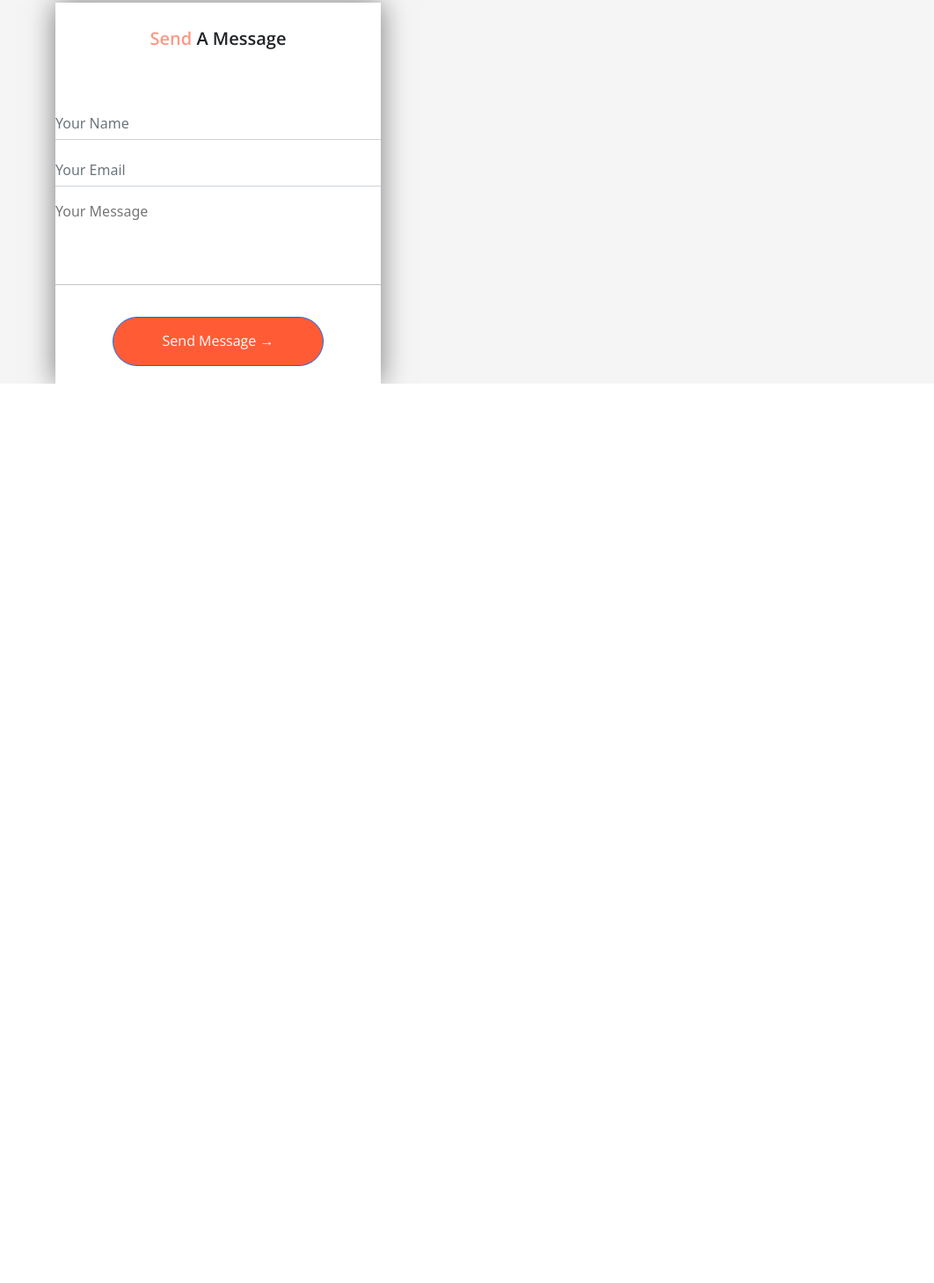
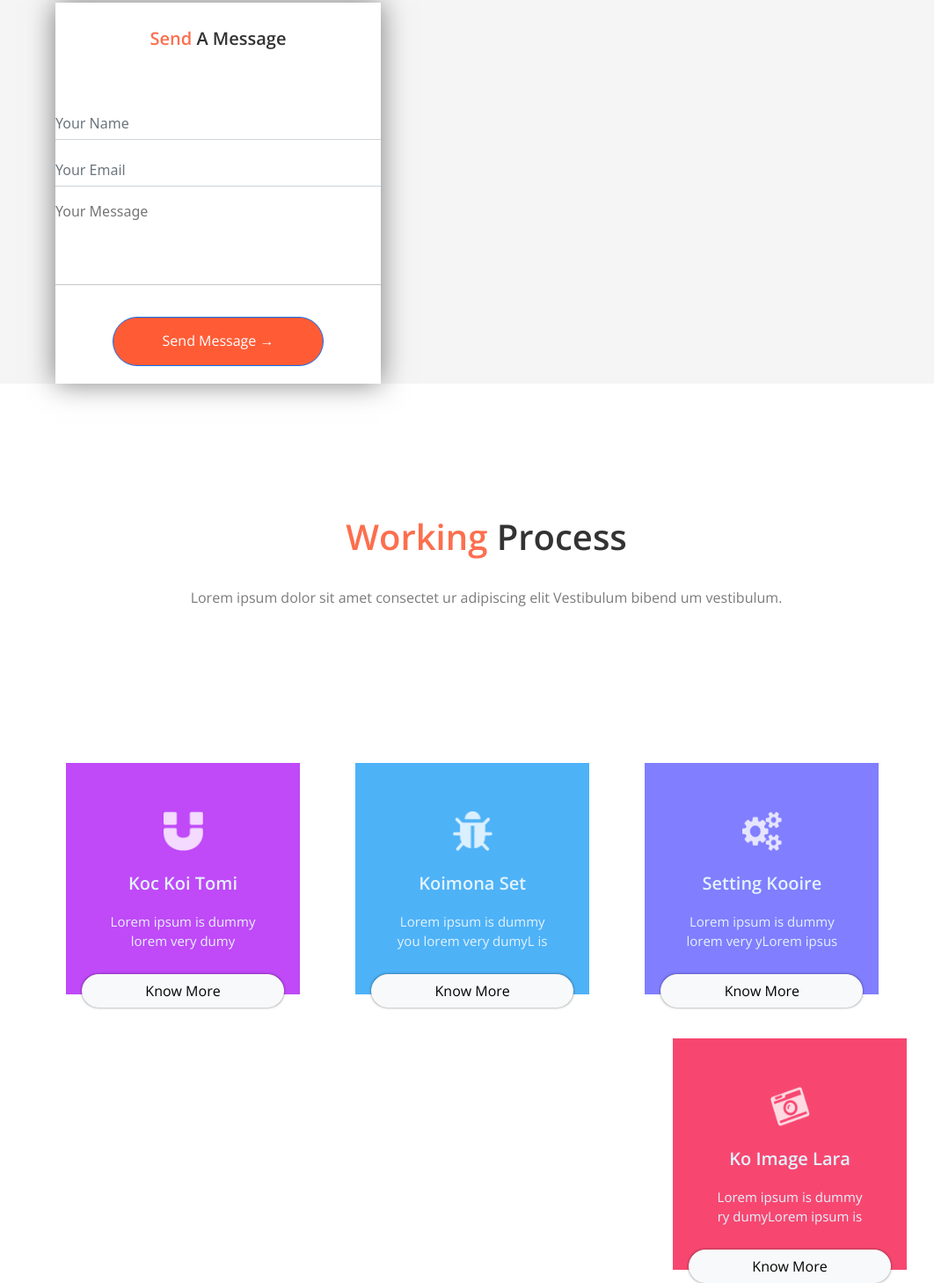
Before and after one commit to AlxMorgen/smart-agency-landing-page, a website: page index.html in a window 1280 px wide. Shown: the part 486-1944 px from the top of the page at 88% size, without its empty margins (87-1149 px from the left). Before the commit the page ends 922 px from the top, so only its background shows below. Drawn offline with nearby package versions, Linux system fonts and the light colour scheme.

Commit message:
Добавил второй блок под высокое разрешение

```diff
--- a/index.html
+++ b/index.html
@@ -10,8 +10,11 @@
     <link rel="stylesheet" href="style.css">
   </head>
   <body>
-      <nav class="navbar sticky-top navbar-light">
-          <div class="container" style="margin-left: 138px;">
+    <!--Header-->
+
+
+    <nav class="navbar sticky-top navbar-light">
+          <div class="container-fluid" style="margin-left: 138px; margin-right: 138px;">
               <a href="" class="navbar-brand"><orange>S</orange>mart</a>
               <button class="navbar-toggler" type="button" data-bs-toggle="collapse" data-bs-target="#navbarContent" aria-controls="navbarContent" aria-expanded="false" style="margin-right: 70px;">
                   <span class="navbar-toggler-icon"></span>
@@ -71,6 +74,85 @@
       </div>
 
 
+     <!--Working-->
+<div class="container-fluid">
+  <div class="worktitle">
+    <h1 class=""><orange>Working</orange> Process</h1>
+    <p class="">Lorem ipsum dolor sit amet consectet ur adipiscing elit  Vestibulum bibend um vestibulum.</p>
+  </div>
+
+    <div class="row" style="padding-top: 110px;
+    margin-left: 150px;
+    margin-right: 150px;">
+      <div class="col-3 work1">
+
+          <div class="workimg">
+            <img class="imgwork" src="png/work1.png" alt="imgwork">
+          </div>
+          <div class="worktitle">
+            <h2>Koc Koi Tomi</h2>
+          </div>
+          <div class="worktext">
+            <p>Lorem ipsum is dummy lorem very dumy</p>
+          </div>
+          <div class="workbtn">
+            <button type="button" class="btn btn-light">Know More</button>
+          </div>
+
+      </div>
+      <div class="col-3 work2">
+
+          <div class="workimg">
+            <img class="imgwork" src="png/beatle.png" alt="imgwork">
+          </div>
+          <div class="worktitle">
+            <h2>Koimona Set</h2>
+          </div>
+          <div class="worktext">
+            <p>Lorem ipsum is dummy you   lorem very dumyL is </p>
+          </div>
+          <div class="workbtn">
+            <button type="button" class="btn btn-light">Know More</button>
+          </div>
+
+      </div>
+      <div class="col-3 work3">
+
+          <div class="workimg">
+            <img class="imgwork" src="png/setting.png" alt="imgwork">
+          </div>
+          <div class="worktitle">
+            <h2>Setting Kooire</h2>
+          </div>
+          <div class="worktext">
+            <p>Lorem ipsum is dummy lorem very yLorem ipsus </p>
+          </div>
+          <div class="workbtn">
+            <button type="button" class="btn btn-light">Know More</button>
+          </div>
+
+      </div>
+      <div class="col-3 work4">
+
+          <div class="workimg">
+            <img class="imgwork" src="png/photo.png" alt="imgwork">
+          </div>
+          <div class="worktitle">
+            <h2>Ko Image Lara</h2>
+          </div>
+          <div class="worktext">
+            <p>Lorem ipsum is dummy ry dumyLorem ipsum is </p>
+          </div>
+          <div class="workbtn">
+            <button type="button" class="btn btn-light">Know More</button>
+          </div>
+
+      </div>
+    </div>
+
+</div>
+
+
     <script src="https://cdn.jsdelivr.net/npm/bootstrap@5.0.1/dist/js/bootstrap.bundle.min.js" integrity="sha384-gtEjrD/SeCtmISkJkNUaaKMoLD0//ElJ19smozuHV6z3Iehds+3Ulb9Bn9Plx0x4" crossorigin="anonymous"></script>
   </body>
 </html>
--- a/style.css
+++ b/style.css
@@ -1,4 +1,23 @@
-h1, p {
+h1, h2, p {
+    font-family: 'Open Sans', sans-serif;
+}
+h1 {
+    text-align: center;
+    padding-top: 150px;
+    font-weight: 600;
+    color: #333333;
+}
+
+p {
+    font-size: 16px;
+    font-weight: 400;
+    color: #7b7b7b;
+    text-align: center;
+    padding-top: 25px;
+}
+
+
+.btn {
     font-family: 'Open Sans', sans-serif;
 }
 
@@ -17,10 +36,14 @@ h1, p {
     line-height: 34.55px;
 }
 orange {
-    color: #fa9a87;
+    color: #fc6f4e;
 }
 .navbar-toggler {
     border: none;
+}
+
+.navbar-toggler:focus {
+    box-shadow: none;
 }
 .home {
     background: #f5f5f5;
@@ -31,7 +54,7 @@ orange {
 width: 100%;
 text-align: center;
 padding-top: 150px;
-font-weight: 600;
+
 }
 .text {
     text-align: center;
@@ -41,7 +64,7 @@ font-weight: 600;
     margin: auto;
     line-height: 25px;
     font-size: 16px;
-    color: #808080;
+    color: #7b7b7b;
 }
 .form-control {
     border-top: 0;
@@ -100,6 +123,79 @@ font-weight: 600;
 }
 
 
+.imgwork {
+    width: 45px;
+    height: 45px;
+    margin-top: 55px;
+}
+.worktitle h2 {
+    color: #e3f3fe;
+    font-size: 20px;
+    font-weight: 600;
+    margin-top: 25px;
+
+}
+
+.worktext p {
+    color: #e3f3fe;
+    font-weight: 400;
+    font-size: 15px;
+    padding-top: 12px;
+    max-width: 178px;
+    margin: auto;
+
+}
+.workbtn .btn {
+    border-radius: 75px;
+    margin-top: 26px;
+    width: 230px;
+    font-size: 16px;
+    font-weight: 400;
+    box-shadow: 0 0 3px rgb(0 0 0 / 50%);
+}
+.work1 {
+    text-align: center;
+
+    height: 263px;
+    background-color: #c049f8;
+    margin-right: auto;
+    width: 266px;
+    margin-top: 50px;
+
+}
+
+.work2 {
+    margin-right: auto;
+    width: 266px;
+    margin-left: auto;
+    height: 263px;
+    background-color: #4eb2f7;
+
+    text-align: center;
+    margin-top: 50px;
+}
+
+.work3 {
+    margin-right: auto;
+    width: 266px;
+    margin-left: auto;
+    height: 263px;
+    background-color: #817eff;
+
+    text-align: center;
+    margin-top: 50px;
+}
+
+.work4 {
+
+    width: 266px;
+    margin-left: auto;
+    height: 263px;
+    background-color: #f74770;
+
+    text-align: center;
+    margin-top: 50px;
+}
 
 
 @media (max-width: 700px) {
```
Also changed, not shown: png/beatle.png (added), png/photo.png (added), png/setting.png (added), png/work1.png (added), svg/work1.svg (added).
